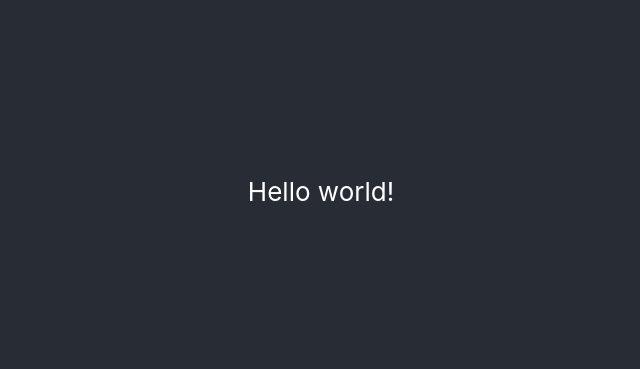
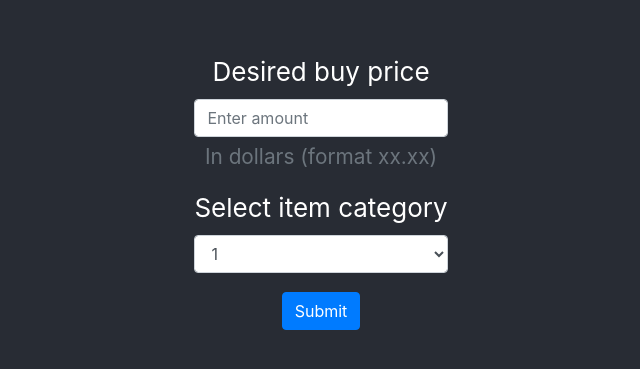
Before and after one commit to IIS-ZPI/ZPI_2020_MenInBlack, a React (Create React App) app in the folder taxes-app/: page / in a window 1280 px wide. Shown: the part 209-578 px from the top of the page, without its empty margins (319-959 px from the left). Built offline with nearby package versions, Linux system fonts and the light colour scheme.

Commit message:
#32 basic dummy form added

```diff
--- a/taxes-app/package.json
+++ b/taxes-app/package.json
@@ -6,7 +6,9 @@
     "@testing-library/jest-dom": "^4.2.4",
     "@testing-library/react": "^9.5.0",
     "@testing-library/user-event": "^7.2.1",
+    "bootstrap": "^4.4.1",
     "react": "^16.13.1",
+    "react-bootstrap": "^1.0.0",
     "react-dom": "^16.13.1",
     "react-scripts": "3.4.1"
   },
--- a/taxes-app/src/App.js
+++ b/taxes-app/src/App.js
@@ -1,13 +1,37 @@
 import React from 'react';
 import './App.css';
+import 'bootstrap/dist/css/bootstrap.min.css';
+import Form from 'react-bootstrap/Form'
+import Button from 'react-bootstrap/Button'
 
 function App() {
   return (
     <div className="App">
       <header className="App-header">
-        <p>
-          Hello world!
-        </p>
+        <Form>
+          <Form.Group controlId="formDesiredAmount">
+            <Form.Label>Desired buy price</Form.Label>
+            <Form.Control type="number" min="0.00" max="10000.00" step="0.01" placeholder="Enter amount" />
+            <Form.Text className="text-muted">
+              In dollars (format xx.xx)
+            </Form.Text>
+          </Form.Group>
+
+          <Form.Group controlId="exampleForm.ControlSelect1">
+            <Form.Label>Select item category</Form.Label>
+            <Form.Control as="select">
+              <option>1</option>
+              <option>2</option>
+              <option>3</option>
+              <option>4</option>
+              <option>5</option>
+            </Form.Control>
+          </Form.Group>
+
+          <Button variant="primary" type="submit">
+            Submit
+          </Button>
+        </Form>
       </header>
     </div>
   );
```
Also changed, not shown: 1 other file (tests, documents, lock files or other folders).
